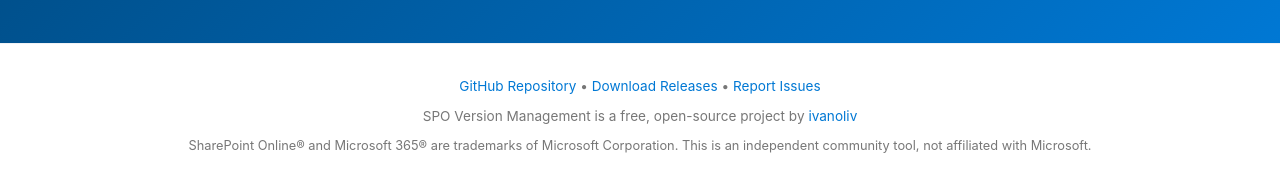
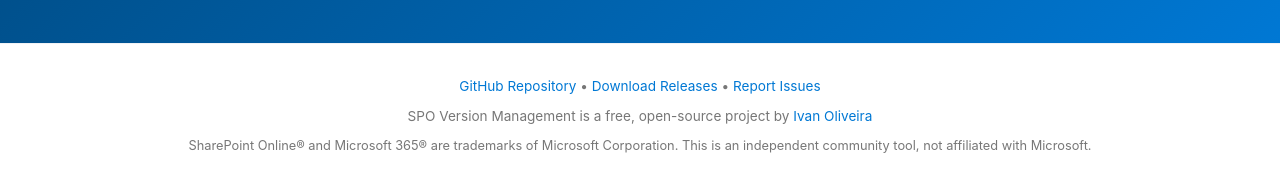
Before and after one commit to ivanoliv/SPOVersionManagement, a Jekyll site: the page built from docs/index.html, in a window 1280 px wide and 900 px high, scrolled down 10467 px. Shown: the part 712-897 px from the top of the window. Built offline with Jekyll 4.4.1, drawn with Linux system fonts in a browser that asks for light colours.

Commit message:
Link author credit to personal site (ivanoliv.github.io)

```diff
--- a/docs/_layouts/default.html
+++ b/docs/_layouts/default.html
@@ -109,7 +109,7 @@
 
     <footer class="site-footer">
         <p><a href="https://github.com/ivanoliv/SPOVersionManagement">GitHub</a> &bull; <a href="https://github.com/ivanoliv/SPOVersionManagement/releases">Releases</a> &bull; <a href="https://github.com/ivanoliv/SPOVersionManagement/issues">Issues</a></p>
-        <p style="margin-top:0.5rem;">Created by <a href="https://github.com/ivanoliv">Ivan Oliveira</a> &mdash; Senior Cloud Solution Architect at Microsoft</p>
+        <p style="margin-top:0.5rem;">Created by <a href="https://ivanoliv.github.io">Ivan Oliveira</a> &mdash; Senior Cloud Solution Architect at Microsoft</p>
         <p style="margin-top:0.5rem; font-size:0.8rem;">SharePoint Online&reg; and Microsoft 365&reg; are trademarks of Microsoft Corporation. This is an independent community project.</p>
     </footer>
 </body>
--- a/docs/index.html
+++ b/docs/index.html
@@ -690,7 +690,7 @@
     <!-- Footer -->
     <footer>
         <p><a href="https://github.com/ivanoliv/SPOVersionManagement">GitHub Repository</a> &bull; <a href="https://github.com/ivanoliv/SPOVersionManagement/releases">Download Releases</a> &bull; <a href="https://github.com/ivanoliv/SPOVersionManagement/issues">Report Issues</a></p>
-        <p style="margin-top:0.5rem;">SPO Version Management is a free, open-source project by <a href="https://github.com/ivanoliv">ivanoliv</a></p>
+        <p style="margin-top:0.5rem;">SPO Version Management is a free, open-source project by <a href="https://ivanoliv.github.io">Ivan Oliveira</a></p>
         <p style="margin-top:0.5rem; font-size:0.8rem;">SharePoint Online&reg; and Microsoft 365&reg; are trademarks of Microsoft Corporation. This is an independent community tool, not affiliated with Microsoft.</p>
     </footer>
 
```
